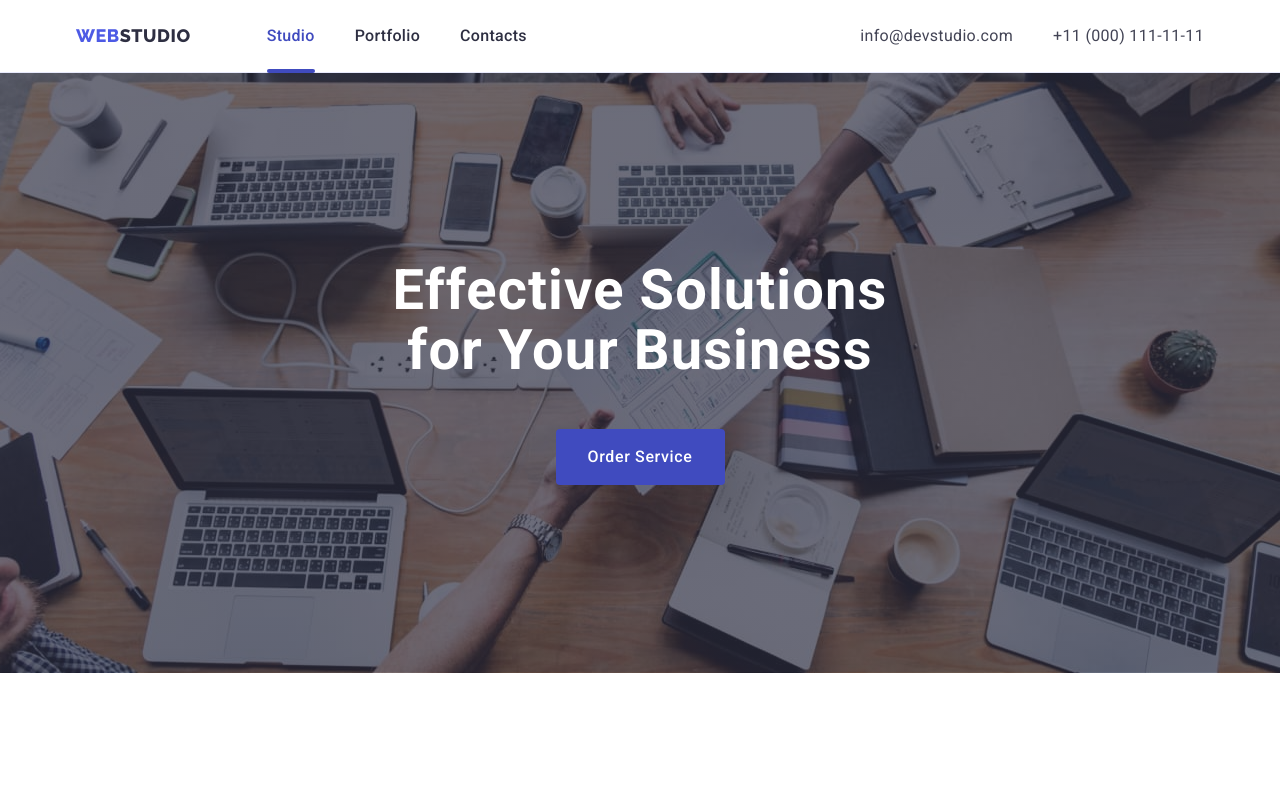
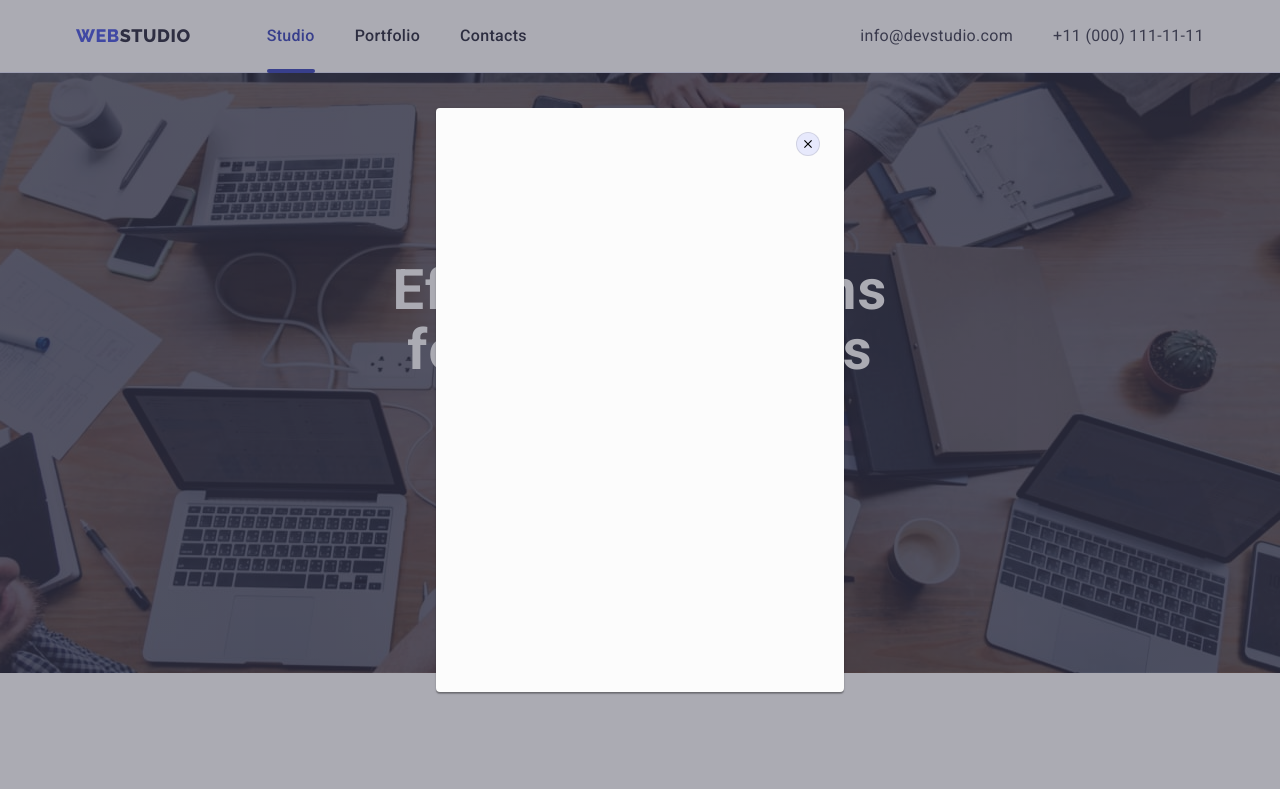
Before and after one commit to AlyonaKasianchuk/goit-markup-hw-04, a plain HTML site: page index.html in a window 1280 px wide. Both pictures are taken after a click on the button "Order Service". Shown: the top 789 px of the page. Drawn offline with nearby package versions, Linux system fonts and the light colour scheme.

Commit message:
goit-markup-hw-04

```diff
--- a/index.html
+++ b/index.html
@@ -186,5 +186,6 @@
             <use href="./images/icons.svg#close-black-18dp (2) 1"></use>
         </svg></button></div>
     </div>
+    <script src="./js/modal.js"></script>
 </body>
 </html>
--- /dev/null
+++ b/js/modal.js
@@ -0,0 +1,14 @@
+(() => {
+  const refs = {
+    openModalBtn: document.querySelector("[data-modal-open]"),
+    closeModalBtn: document.querySelector("[data-modal-close]"),
+    modal: document.querySelector("[data-modal]"),
+  };
+
+  refs.openModalBtn.addEventListener("click", toggleModal);
+  refs.closeModalBtn.addEventListener("click", toggleModal);
+
+  function toggleModal() {
+    refs.modal.classList.toggle("is-hidden");
+  }
+})();
```
